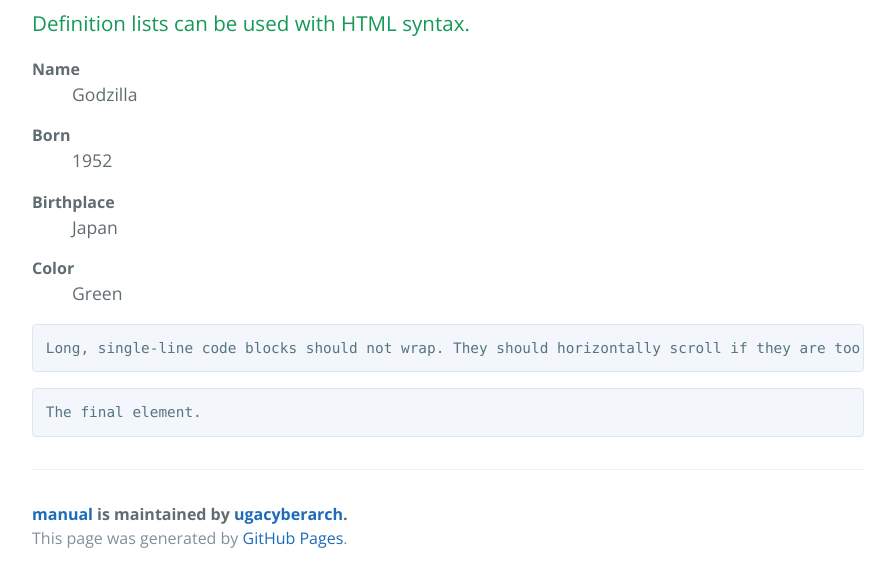
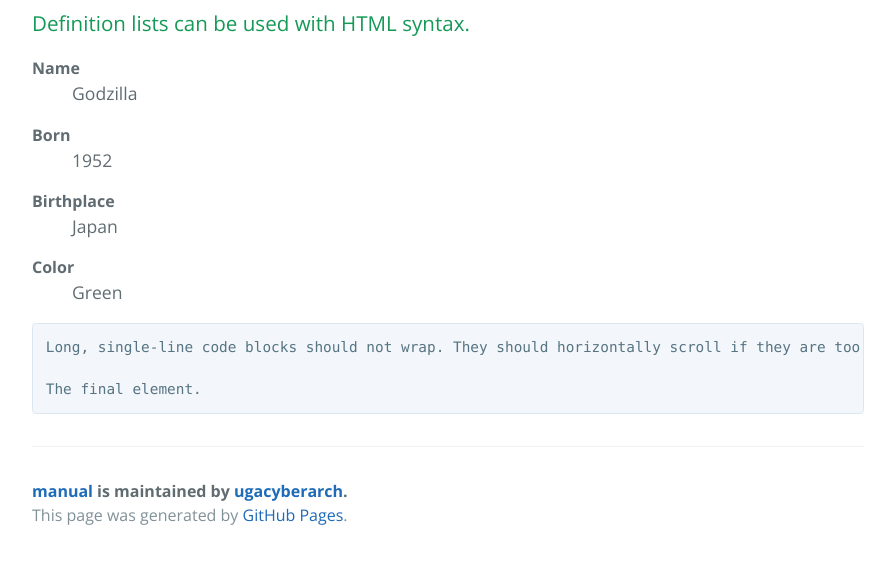
Before and after one commit to ugacyberarch/manual, a Jekyll site: the page built from index.md, in a window 1280 px wide and 900 px high, scrolled down 3190 px, cut to the strip 318-900 px from the top of the window. Shown: the whole strip, without its empty margins (192-1087 px from the left). Built offline with Jekyll 4.4.1, drawn with Linux system fonts in a browser that asks for light colours; after the commit the page ends 4067 px from its top, so only the background shows below that; part of the change alters nothing that is shown; some of the changed text lies outside the part shown.

````diff
--- a/index.md
+++ b/index.md
@@ -1,7 +1,7 @@
 ---
 layout: default
+
 ---
-
 Text can be **bold**, _italic_, or ~~strikethrough~~.
 
 [Link to another page](./another-page.html).
@@ -10,7 +10,7 @@ There should be whitespace between paragraphs.
 
 There should be whitespace between paragraphs. We recommend including a README, or a file with information about your project.
 
-# Header Changed
+# Header Changed 2
 
 This is a not a normal paragraph following a header. GitHub is a code hosting platform for version control and collaboration. It lets you and others work together on projects from anywhere.
 
@@ -39,58 +39,58 @@ end
 
 #### Header 4
 
-*   This is an unordered list following a header.
-*   This is an unordered list following a header.
-*   This is an unordered list following a header.
+* This is an unordered list following a header.
+* This is an unordered list following a header.
+* This is an unordered list following a header.
 
 ##### Header 5
 
-1.  This is an ordered list following a header.
-2.  This is an ordered list following a header.
-3.  This is an ordered list following a header.
+1. This is an ordered list following a header.
+2. This is an ordered list following a header.
+3. This is an ordered list following a header.
 
 ###### Header 6
 
-| head1        | head two          | three |
-|:-------------|:------------------|:------|
-| ok           | good swedish fish | nice  |
-| out of stock | good and plenty   | nice  |
-| ok           | good `oreos`      | hmm   |
-| ok           | good `zoute` drop | yumm  |
+| head1 | head two | three |
+| :--- | :--- | :--- |
+| ok | good swedish fish | nice |
+| out of stock | good and plenty | nice |
+| ok | good oreos | hmm |
+| ok | good zoute drop | yumm |
 
 ### There's a horizontal rule below this.
 
-* * *
+***
 
 ### Here is an unordered list:
 
-*   Item foo
-*   Item bar
-*   Item baz
-*   Item zip
+* Item foo
+* Item bar
+* Item baz
+* Item zip
 
 ### And an ordered list:
 
-1.  Item one
-1.  Item two
-1.  Item three
-1.  Item four
+1. Item one
+2. Item two
+3. Item three
+4. Item four
 
 ### And a nested list:
 
-- level 1 item
-  - level 2 item
-  - level 2 item
-    - level 3 item
-    - level 3 item
-- level 1 item
-  - level 2 item
-  - level 2 item
-  - level 2 item
-- level 1 item
-  - level 2 item
-  - level 2 item
-- level 1 item
+* level 1 item
+  * level 2 item
+  * level 2 item
+    * level 3 item
+    * level 3 item
+* level 1 item
+  * level 2 item
+  * level 2 item
+  * level 2 item
+* level 1 item
+  * level 2 item
+  * level 2 item
+* level 1 item
 
 ### Small image
 
@@ -99,7 +99,6 @@ end
 ### Large image
 
 ![Branching](https://guides.github.com/activities/hello-world/branching.png)
-
 
 ### Definition lists can be used with HTML syntax.
 
@@ -114,10 +113,6 @@ end
 <dd>Green</dd>
 </dl>
 
-```
-Long, single-line code blocks should not wrap. They should horizontally scroll if they are too long. This line should be long enough to demonstrate this.
-```
+    Long, single-line code blocks should not wrap. They should horizontally scroll if they are too long. This line should be long enough to demonstrate this.
 
-```
-The final element.
-```
+    The final element.
````
